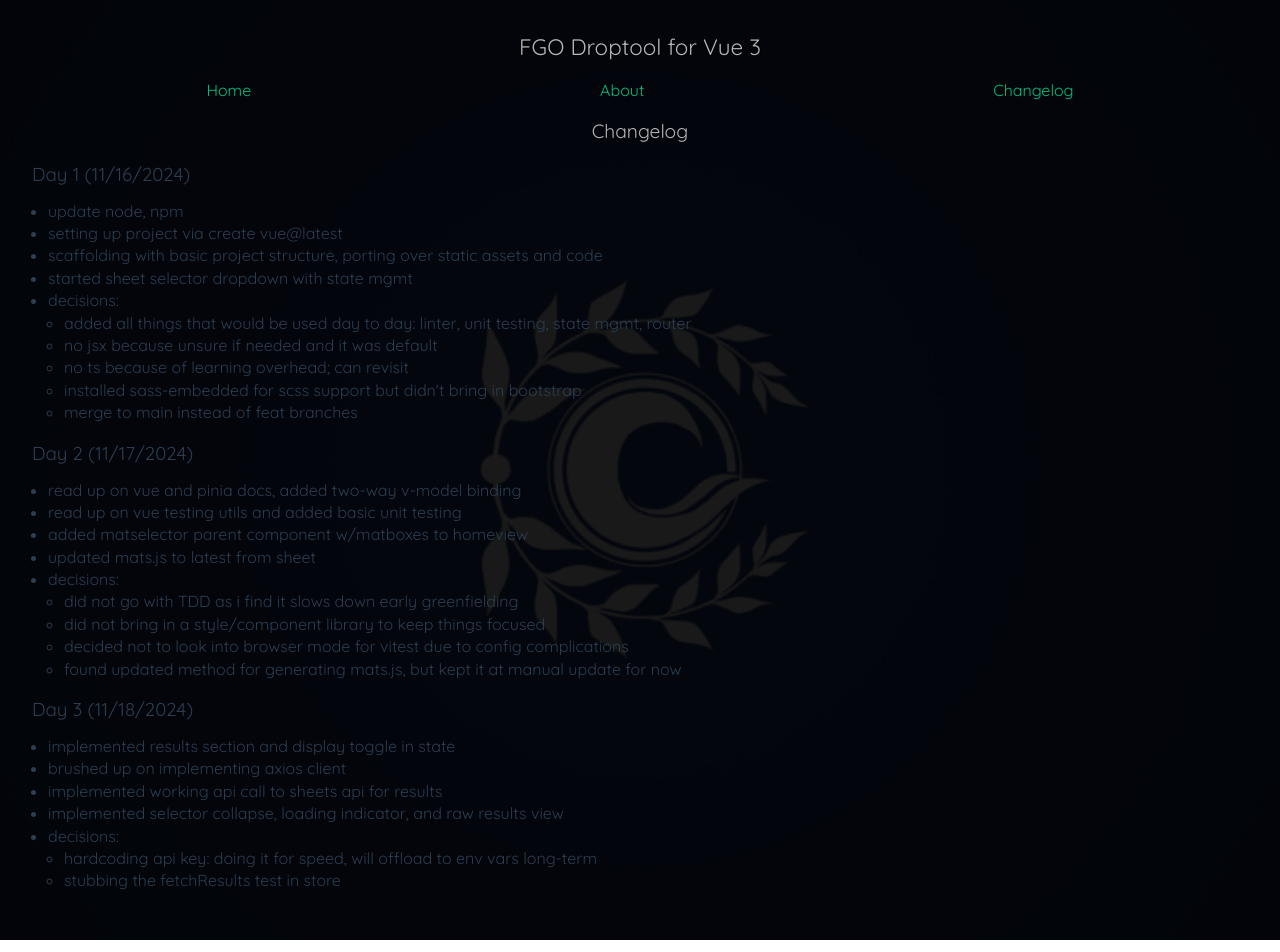
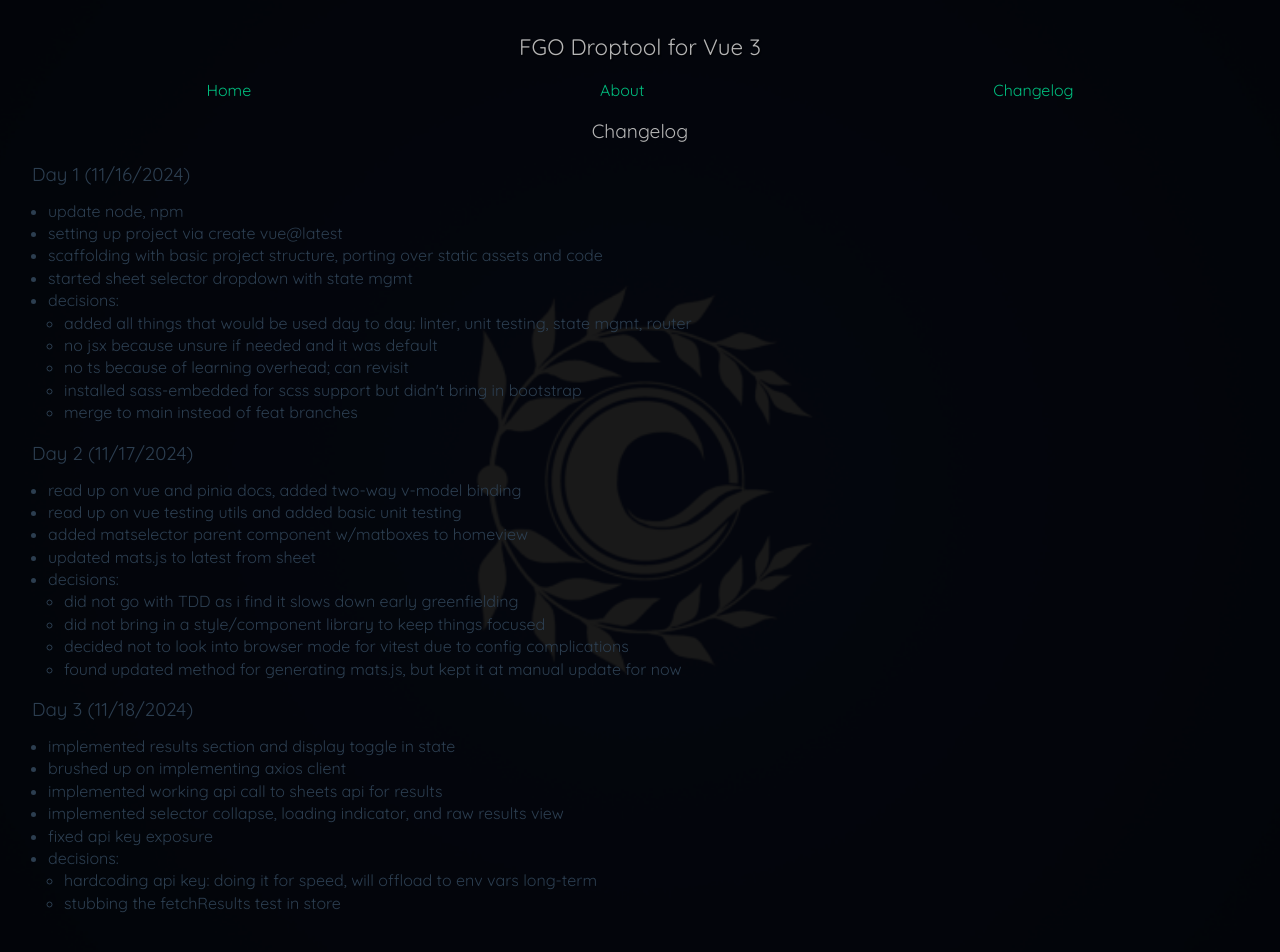
Before and after one commit to jycl1234/fgo-droptool-vue3, a Vue app: page /changelog in a window 1280 px wide. Shown: the top 952 px of the page. Built offline with nearby package versions, Linux system fonts and the light colour scheme; no server answers.

Commit message:
docs: changelog update

```diff
--- a/src/views/ChangelogView.vue
+++ b/src/views/ChangelogView.vue
@@ -43,6 +43,7 @@
         <li>brushed up on implementing axios client</li>
         <li>implemented working api call to sheets api for results</li>
         <li>implemented selector collapse, loading indicator, and raw results view</li>
+        <li>fixed api key exposure</li>
         <li>decisions:</li>
         <ul>
           <li>hardcoding api key: doing it for speed, will offload to env vars long-term</li>
```
